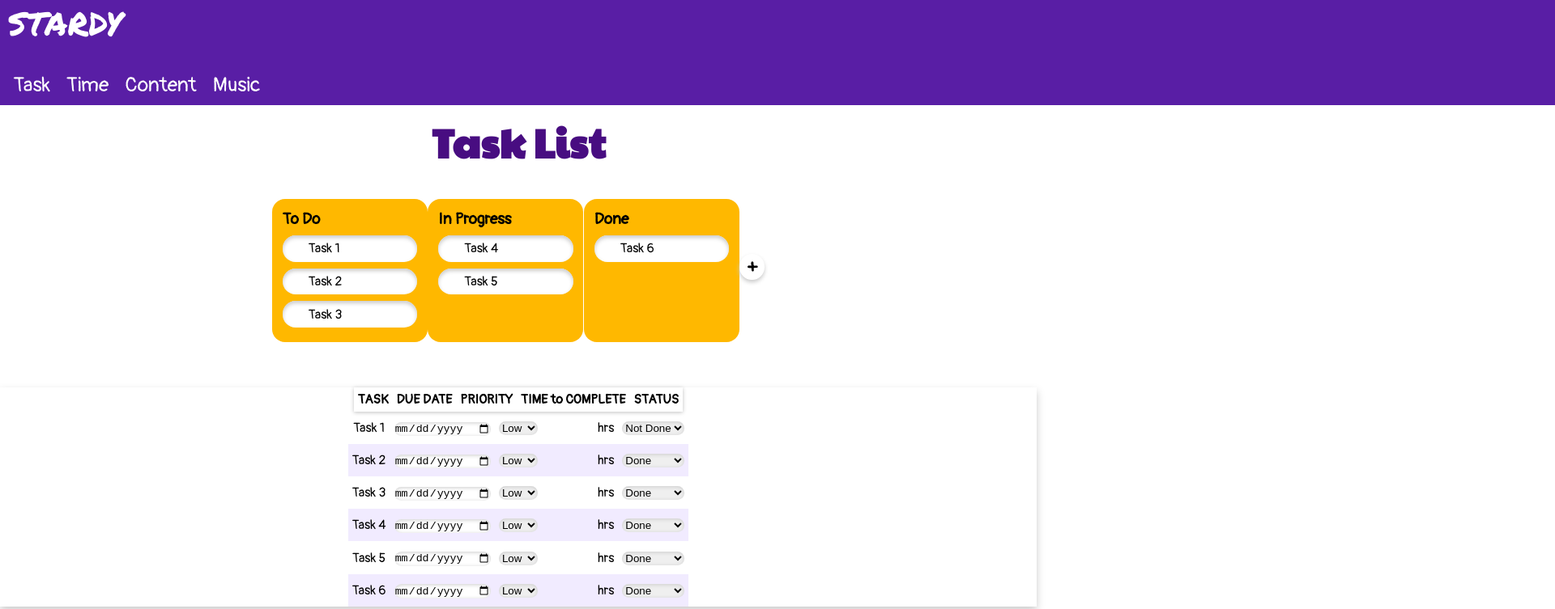
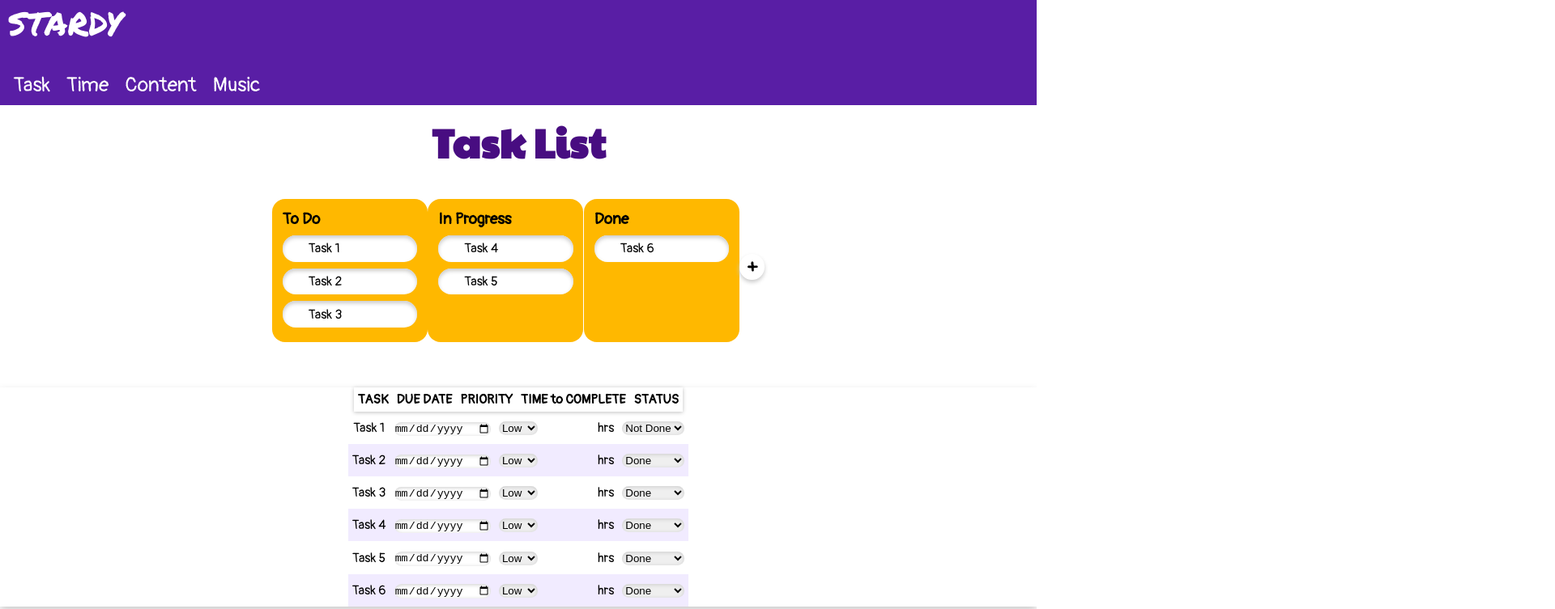
Before and after one commit to xiaotongD/webappproposal, a plain HTML site: page index.html in a window 1280 px wide. Shown: the top 753 px of the page at 81% size, 1920 px wide, since content can reach past the window. Drawn offline with Linux system fonts and the light colour scheme.

Commit message:
Update style.css

```diff
--- a/style.css
+++ b/style.css
@@ -49,7 +49,7 @@
     font-weight: 900;
 }
 .bar{
-    padding: 65px 5000px;
+    padding: 65px 500px;
     background-color:rgb(89, 30, 165);
 }
 .task {
```
